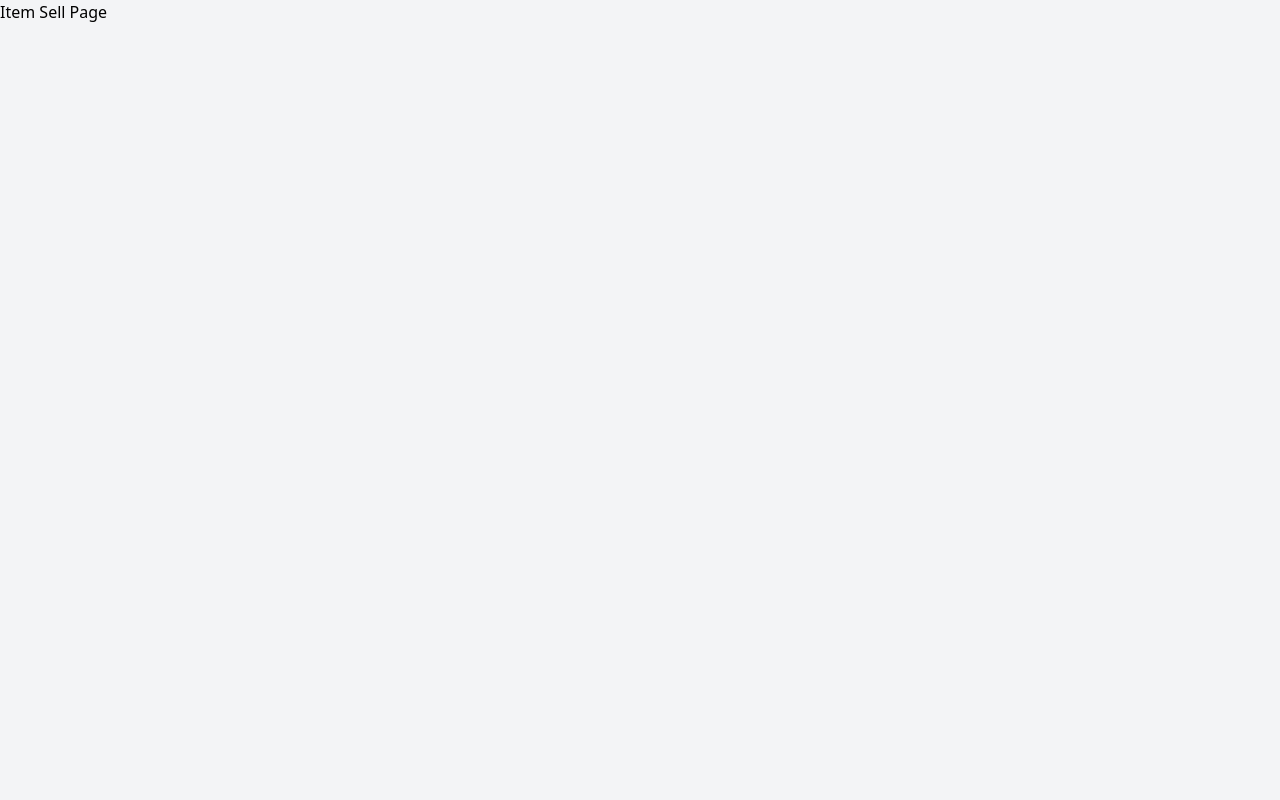
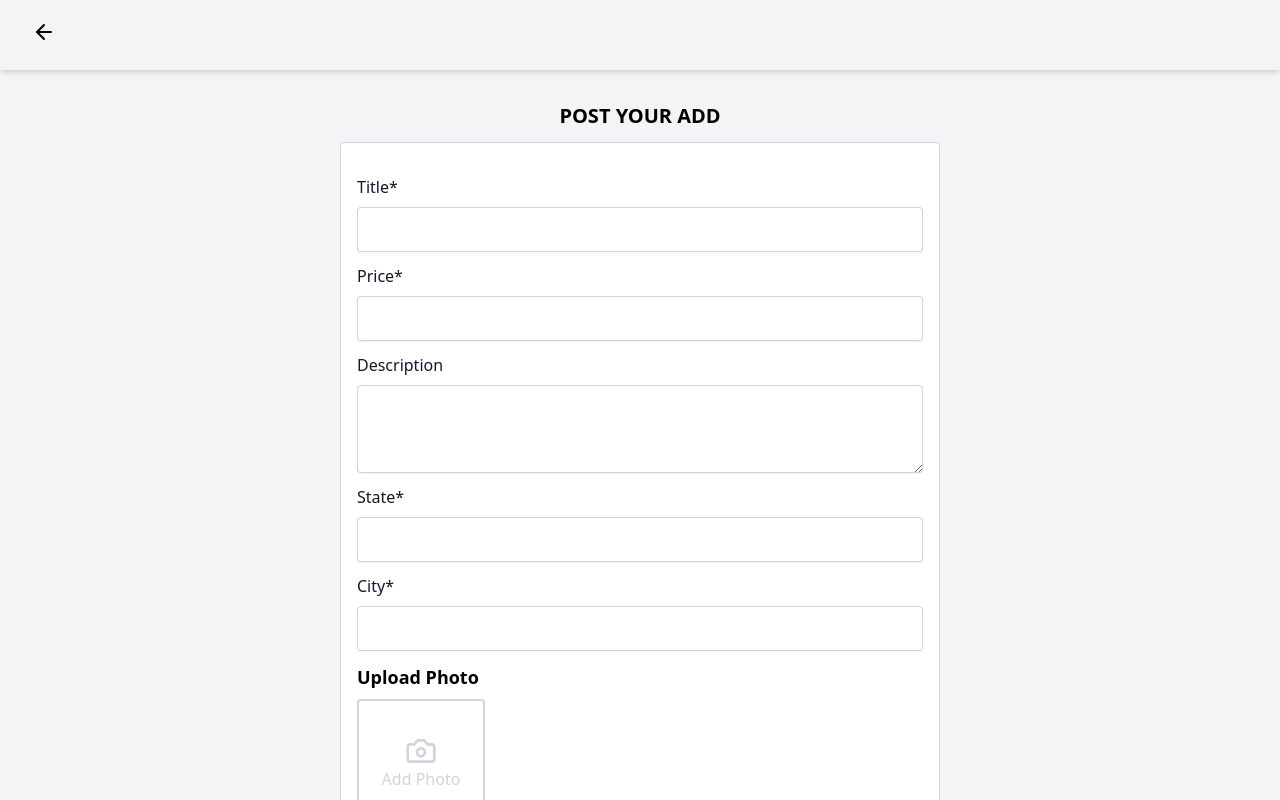
Before and after one commit to rahiii-dev/olx-clone, a React (Vite) app: page /sell in a window 1280 px wide. Shown: the top 800 px of the page. Built offline with nearby package versions, Linux system fonts and the light colour scheme.

Commit message:
styled sell items page

```diff
--- a/src/pages/SellItem.jsx
+++ b/src/pages/SellItem.jsx
@@ -1,11 +1,150 @@
-import React from 'react';
+import { ArrowLeft, Camera } from "lucide-react";
+import React from "react";
+import { useNavigate } from "react-router-dom";
 
 const SellItem = () => {
-    return (
-        <div>
-            <h1>Item Sell Page</h1>
+  const navigate = useNavigate();
+
+  return (
+    <>
+      <header className="bg-gray-100 shadow-md h-[70px] flex items-center">
+        <div className="container py-3">
+          <button onClick={() => navigate(-1)}>
+            <ArrowLeft />
+          </button>
         </div>
-    );
-}
+      </header>
+      <main>
+        <section>
+          <div className="container py-8">
+            <h1 className="text-center text-xl font-semibold uppercase mb-3">
+              Post Your Add
+            </h1>
+            <form>
+              <div className="w-full max-w-[600px] bg-white mx-auto px-4 py-8 border border-gray-300 rounded">
+                <div className="mb-3">
+                  <label
+                    htmlFor="title"
+                    className="block font-medium leading-6 text-gray-900"
+                  >
+                    Title*
+                  </label>
+                  <div className="mt-2">
+                    <input
+                      type="text"
+                      name="title"
+                      id="title"
+                      className="block w-full rounded border-0 py-2 px-2 outline-none h-[45px]
+                        text-gray-900 shadow-sm ring-1 ring-inset ring-gray-300 placeholder:text-gray-400
+                        focus:ring-2 focus:ring-inset focus:ring-accent sm:text-sm sm:leading-6"
+                    />
+                  </div>
+                </div>
+
+                <div className="mb-3">
+                  <label
+                    htmlFor="price"
+                    className="block font-medium leading-6 text-gray-900"
+                  >
+                    Price*
+                  </label>
+                  <div className="mt-2">
+                    <input
+                      type="text"
+                      name="price"
+                      id="price"
+                      className="block w-full rounded border-0 py-2 px-2 outline-none h-[45px]
+                        text-gray-900 shadow-sm ring-1 ring-inset ring-gray-300 placeholder:text-gray-400
+                        focus:ring-2 focus:ring-inset focus:ring-accent sm:text-sm sm:leading-6"
+                    />
+                  </div>
+                </div>
+
+                <div className="mb-3">
+                  <label
+                    htmlFor="description"
+                    className="block font-medium leading-6 text-gray-900"
+                  >
+                    Description
+                  </label>
+                  <div className="mt-2">
+                    <textarea
+                      id="description"
+                      name="description"
+                      rows={3}
+                      className="block w-full rounded border-0 p-2 outline-none
+                        text-gray-900 shadow-sm ring-1 ring-inset ring-gray-300 placeholder:text-gray-400
+                        focus:ring-2 focus:ring-inset focus:ring-accent sm:text-sm sm:leading-6"
+                      defaultValue={""}
+                    />
+                  </div>
+                </div>
+
+                <div className="mb-3">
+                  <label
+                    htmlFor="state"
+                    className="block font-medium leading-6 text-gray-900"
+                  >
+                    State*
+                  </label>
+                  <div className="mt-2">
+                    <input
+                      type="text"
+                      name="state"
+                      id="state"
+                      className="block w-full rounded border-0 py-2 px-2 outline-none h-[45px]
+                        text-gray-900 shadow-sm ring-1 ring-inset ring-gray-300 placeholder:text-gray-400
+                        focus:ring-2 focus:ring-inset focus:ring-accent sm:text-sm sm:leading-6"
+                    />
+                  </div>
+                </div>
+
+                <div className="mb-3">
+                  <label
+                    htmlFor="city"
+                    className="block font-medium leading-6 text-gray-900"
+                  >
+                    City*
+                  </label>
+                  <div className="mt-2">
+                    <input
+                      type="text"
+                      name="city"
+                      id="city"
+                      className="block w-full rounded border-0 py-2 px-2 outline-none h-[45px]
+                        text-gray-900 shadow-sm ring-1 ring-inset ring-gray-300 placeholder:text-gray-400
+                        focus:ring-2 focus:ring-inset focus:ring-accent sm:text-sm sm:leading-6"
+                    />
+                  </div>
+                </div>
+
+                <div className="mb-5">
+                  <h2 className="text-lg font-semibold mb-2">Upload Photo</h2>
+                  <div className="relative size-32 border-2 border-gray-300 rounded transition-colors duration-300 hover:border-black">
+                    <label htmlFor="image-1" className="text-gray-300 flex flex-col justify-center items-center
+                        w-full h-full cursor-pointer transition-colors duration-300 hover:text-black">
+                        <Camera size={32} />
+                        <span className="text-nowrap">Add Photo</span>
+                    </label>
+                    <input
+                      type="file"
+                      name="image-1"
+                      id="image-1"
+                      className="sr-only"
+                    />
+                  </div>
+                </div>
+
+                <div>
+                    <button type="submit" disabled={false} className="font-bold p-3 rounded bg-black text-white disabled:bg-gray-300 disabled:text-gray-400">Post Now</button>
+                </div>
+              </div>
+            </form>
+          </div>
+        </section>
+      </main>
+    </>
+  );
+};
 
 export default SellItem;
```
